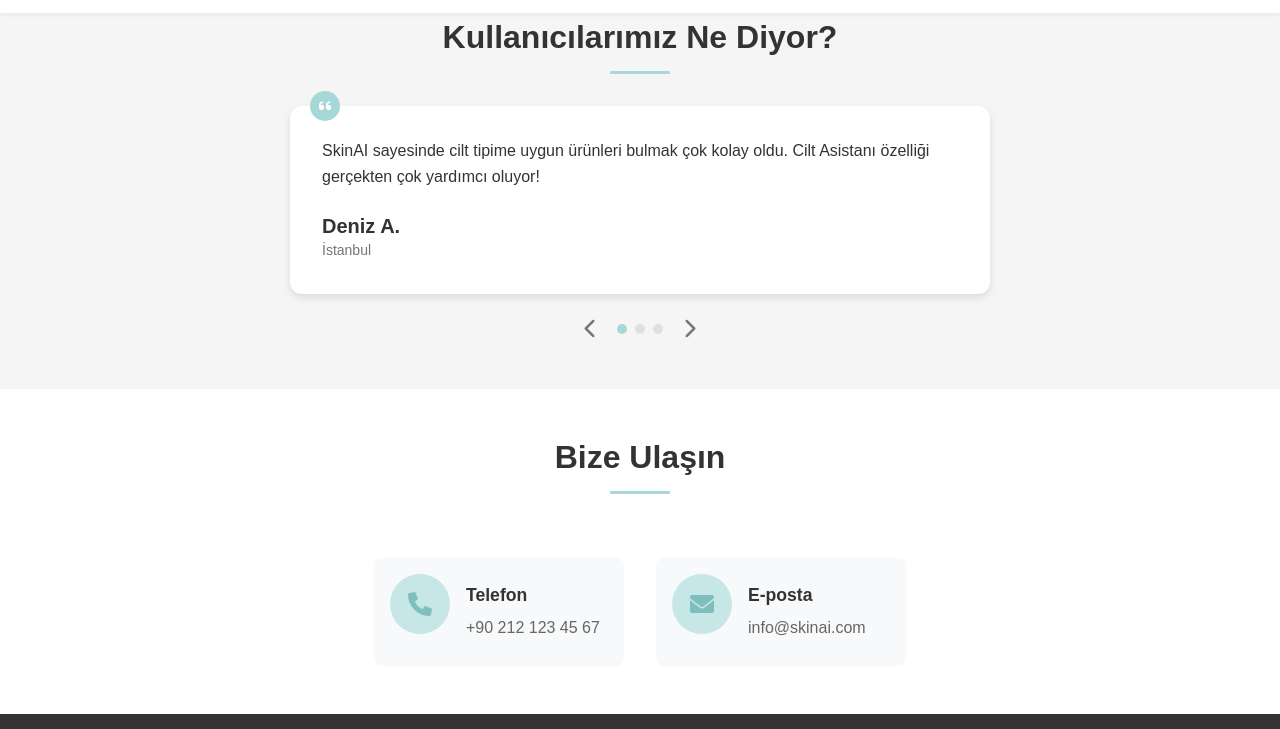
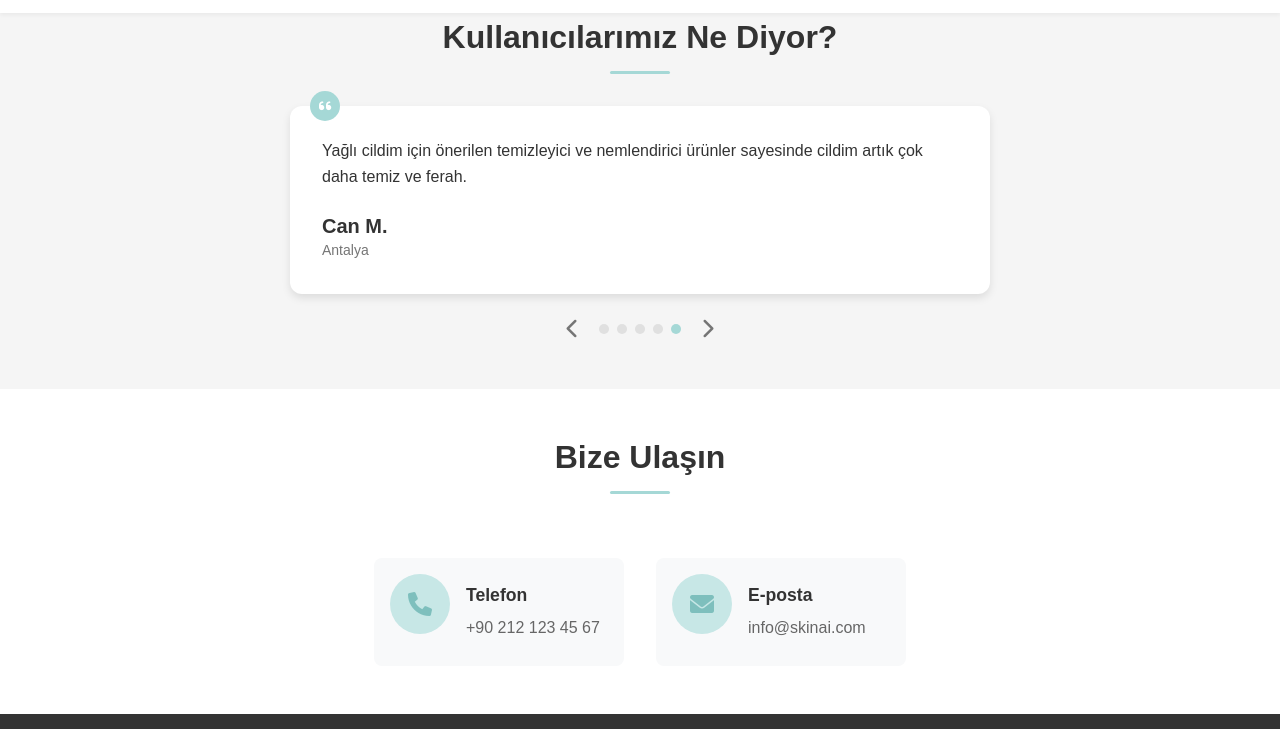
Before and after one commit to omerserrdar/FiveByte-Projesi, a plain HTML site: page dermatoloji-website/about.html in a window 1280 px wide. Both pictures are taken after a click on the button 590 px from the left and 2179 px from the top of the page. Shown: the part 1850-2579 px from the top of the page. Drawn offline with Linux system fonts and the light colour scheme.

Commit message:
update
kullanıcılarımız ne diyor kısmındaki butonu çalışır hale getirdim.

```diff
--- a/dermatoloji-website/about.html
+++ b/dermatoloji-website/about.html
@@ -210,11 +210,43 @@
                         </div>
                     </div>
                 </div>
+
+                <div class="testimonial-slide">
+                    <div class="testimonial-content">
+                        <div class="testimonial-quote">
+                            <i class="fas fa-quote-left"></i>
+                        </div>
+                        <p>Karma cildim için önerilen ürünler tam da ihtiyacım olan şeydi. Artık cildim çok daha dengeli ve sağlıklı görünüyor.</p>
+                        <div class="testimonial-author">
+                            <div class="author-info">
+                                <h4>Zeynep K.</h4>
+                                <p>Bursa</p>
+                            </div>
+                        </div>
+                    </div>
+                </div>
+
+                <div class="testimonial-slide">
+                    <div class="testimonial-content">
+                        <div class="testimonial-quote">
+                            <i class="fas fa-quote-left"></i>
+                        </div>
+                        <p>Yağlı cildim için önerilen temizleyici ve nemlendirici ürünler sayesinde cildim artık çok daha temiz ve ferah.</p>
+                        <div class="testimonial-author">
+                            <div class="author-info">
+                                <h4>Can M.</h4>
+                                <p>Antalya</p>
+                            </div>
+                        </div>
+                    </div>
+                </div>
             </div>
             <div class="testimonial-controls">
                 <button class="testimonial-prev"><i class="fas fa-chevron-left"></i></button>
                 <div class="testimonial-dots">
                     <span class="dot active"></span>
+                    <span class="dot"></span>
+                    <span class="dot"></span>
                     <span class="dot"></span>
                     <span class="dot"></span>
                 </div>
@@ -288,6 +320,8 @@
         </div>
     </footer>
 
+    <!-- Scripts -->
     <script src="js/main.js"></script>
+    <script src="js/testimonials.js"></script>
 </body>
 </html>
--- /dev/null
+++ b/dermatoloji-website/js/testimonials.js
@@ -0,0 +1,42 @@
+document.addEventListener('DOMContentLoaded', function() {
+    const testimonialSlides = document.querySelectorAll('.testimonial-slide');
+    const prevButton = document.querySelector('.testimonial-prev');
+    const nextButton = document.querySelector('.testimonial-next');
+    const dots = document.querySelectorAll('.dot');
+    let currentSlide = 0;
+
+    // Tüm slaytları gizle ve ilk slaytı göster
+    function showSlide(index) {
+        testimonialSlides.forEach(slide => {
+            slide.style.display = 'none';
+        });
+        testimonialSlides[index].style.display = 'block';
+
+        // Noktaları güncelle
+        dots.forEach(dot => dot.classList.remove('active'));
+        dots[index].classList.add('active');
+    }
+
+    // İleri butonu tıklama olayı
+    nextButton.addEventListener('click', () => {
+        currentSlide = (currentSlide + 1) % testimonialSlides.length;
+        showSlide(currentSlide);
+    });
+
+    // Geri butonu tıklama olayı
+    prevButton.addEventListener('click', () => {
+        currentSlide = (currentSlide - 1 + testimonialSlides.length) % testimonialSlides.length;
+        showSlide(currentSlide);
+    });
+
+    // Nokta tıklama olayları
+    dots.forEach((dot, index) => {
+        dot.addEventListener('click', () => {
+            currentSlide = index;
+            showSlide(currentSlide);
+        });
+    });
+
+    // İlk slaytı göster
+    showSlide(0);
+});
```
